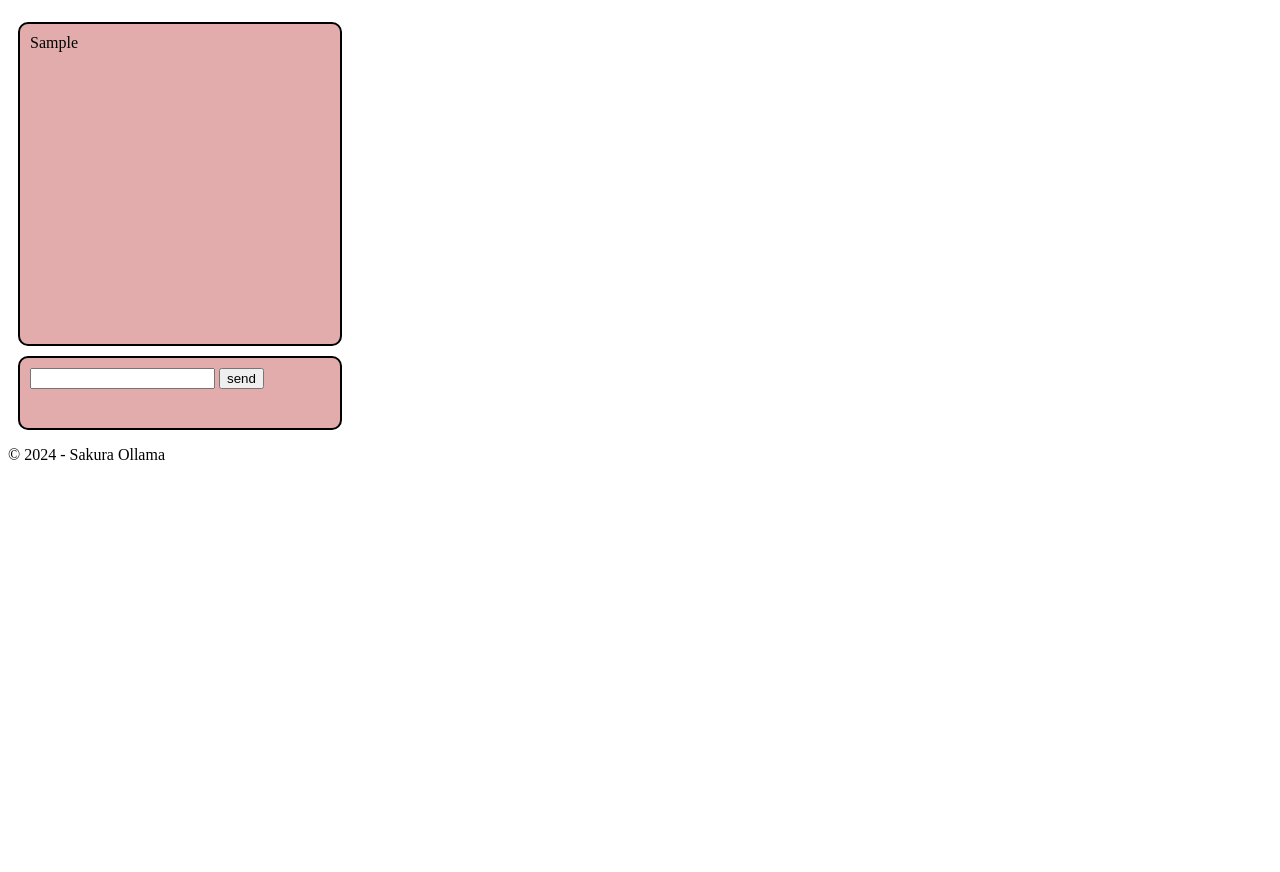
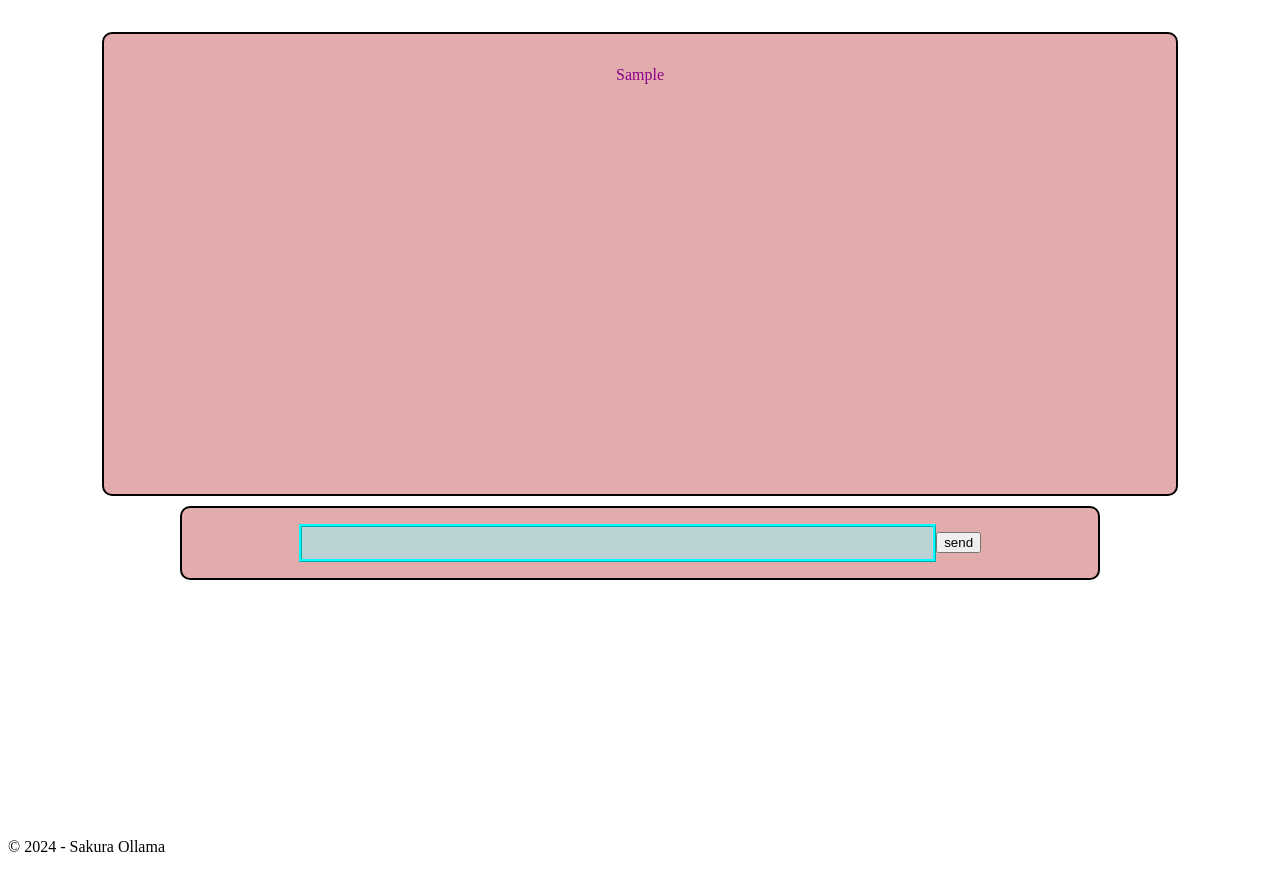
Before and after one commit to wildcat7534/sakura, a Django app: template sakuraOllama/templates/sakuraOllama/sakura.html in a window 1280 px wide. Shown: the part 58-930 px from the top of the page. Before the commit the page ends 518 px from the top, so only its background shows below. Run offline with Django 3.2, Linux system fonts and the light colour scheme; the template is opened without the code that fills it: most values are stand-ins (such as "Sample title", 1, 10 or a date in 2020).

Commit message:
pip markdown to format output and display

```diff
--- a/package.json
+++ b/package.json
@@ -3,6 +3,7 @@
     "dependencies": "^0.0.1",
     "ollama": "^0.4.1",
     "requests": "^2.31.0",
-    "django": "=5.0.1"
+    "django": "=5.0.1",
+    "markdown": "^3.5.2"
   }
 }
--- a/sakuraOllama/static/sakuraOllama/sakura.css
+++ b/sakuraOllama/static/sakuraOllama/sakura.css
@@ -1,12 +1,25 @@
+main {
+  display: flex;
+  flex-direction: column;
+  align-items: center;
+  justify-content: flex-start;
+  height: 100vh;
+}
+
 #chatStream {
   border: 2px solid #000;
   border-radius: 10px;
   background-color: #e3acac;
-  padding: 10px;
+  padding: 30px;
   margin: 10px;
-  height: 300px;
-  width: 300px;
-  overflow: scroll;
+  height: 50vh;
+  width: 80%;
+  overflow: auto;
+  overscroll-behavior-y: contain;
+  text-align: center;
+  color: darkmagenta;
+  text-wrap: pretty;
+  line-height: 22px;
 }
 
 #userInputChat {
@@ -14,7 +27,23 @@
   border-radius: 10px;
   background-color: #e3acac;
   padding: 10px;
-  margin: 10px;
   height: 50px;
-  width: 300px;
+  width: 70vw;
+  display: flex;
+  justify-content: center;
 }
+
+#formUserSendQuestionToAI {
+  display: flex;
+  justify-content: center;
+  align-items: center;
+  height: 100%;
+  width: 100%;
+}
+#userInput {
+  width: 70%;
+  height: 60%;
+  border: cyan 3px ridge;
+  background-color: #bbd2d5;
+  font-size: 1rem;
+}
--- a/sakuraOllama/templates/sakuraOllama/sakura.html
+++ b/sakuraOllama/templates/sakuraOllama/sakura.html
@@ -18,7 +18,7 @@
       {{chatStream}}
     </div>
     <div id="userInputChat">
-      <form method="POST" action="/">
+      <form id="formUserSendQuestionToAI" method="POST" action="/">
         {% csrf_token %}
         <input id="userInput" type="text" name="question">
         <input type="submit" value="send" id="sendButton">
```
